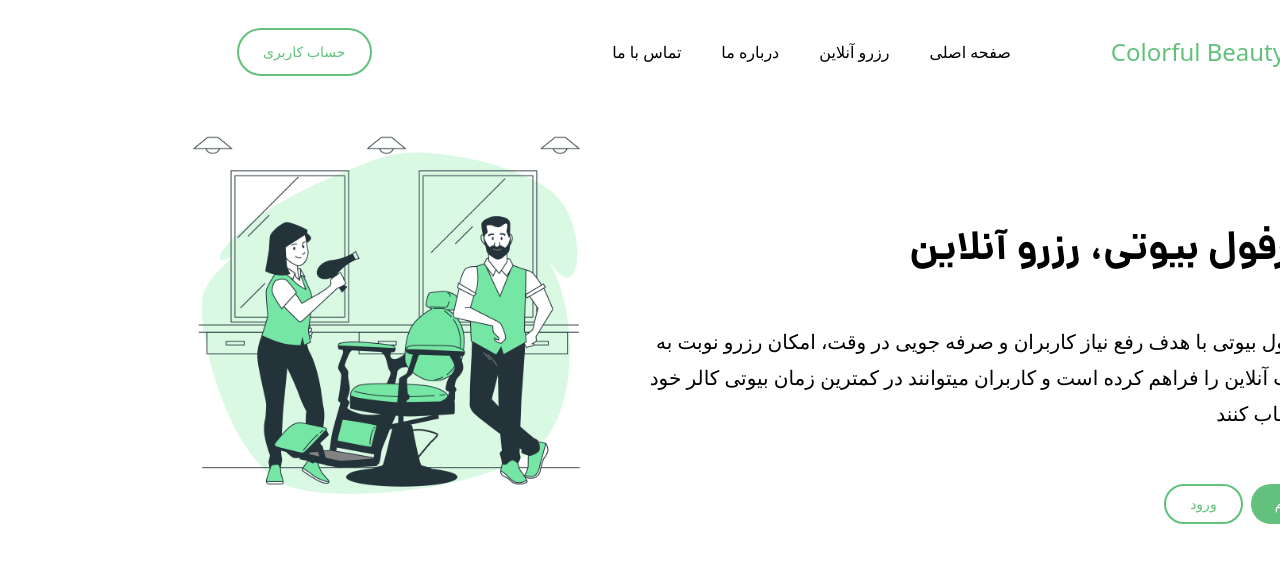
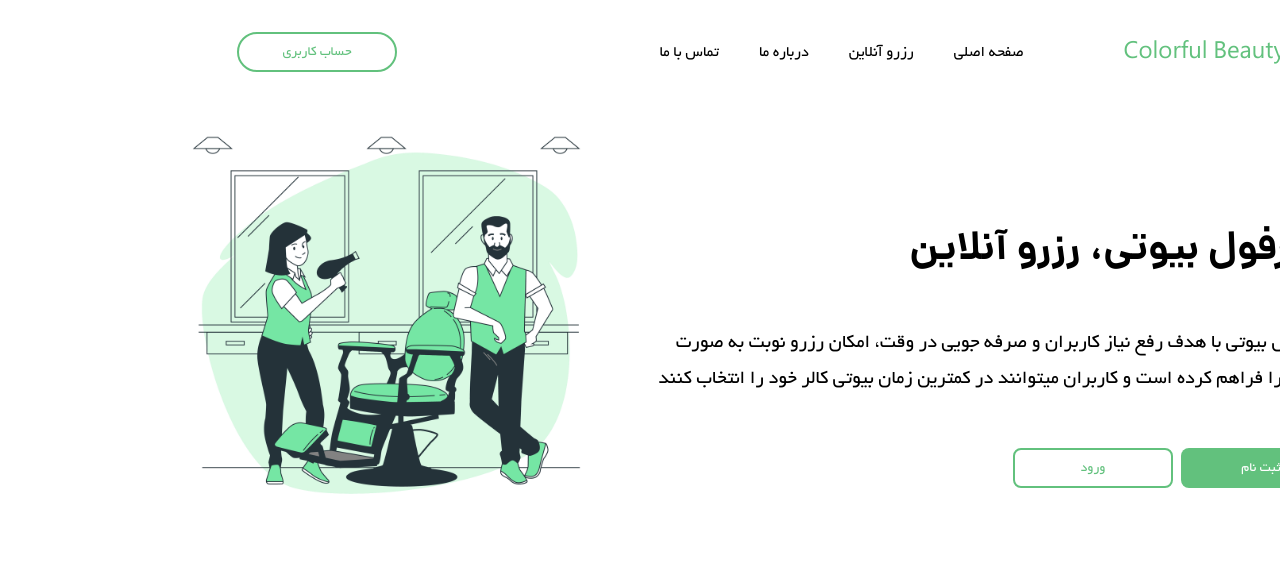
Before and after one commit to mohaddeseamel/site-reserve, a Vue app: page /dashboard in a window 1280 px wide. Shown: the top 562 px of the page. Built offline with nearby package versions, Linux system fonts and the light colour scheme.

Commit message:
fixed button

```diff
--- a/src/assets/main.css
+++ b/src/assets/main.css
@@ -13,5 +13,8 @@
     src: url("../../public/font-danaFanNum/DanaFaNum-Bold.woff2");
   }
   .dana-bold{
-    font-family: DanaFaNum;
+    font-family: DanaFaNum !important;
   }
+  *{
+    font-family:Yekan;
+  }
--- a/src/components/HeaderDashboard.vue
+++ b/src/components/HeaderDashboard.vue
@@ -25,7 +25,7 @@
       </div>
       <div class="userAccount px-12">
         <button
-          class="account-style text-[#62c17d] rounded-full lg:px-6 lg:py-3 p-2 text-sm bg-white hover:bg-[#62c17d] hover:text-white"
+          class="account-style text-[#62c17d] rounded-full w-40 py-2 text-sm bg-white hover:bg-[#62c17d] hover:text-white"
         >
           حساب کاربری
         </button>
@@ -51,12 +51,12 @@
           class="signin-signup lg:mt-10 mt-8 flex lg:justify-start justify-center"
         >
           <button
-            class="rounded-full px-6 py-2 text-sm ml-2  bg-[#62c17d] text-white"
+            class="rounded-lg  text-sm ml-2 w-40 py-2 bg-[#62c17d] text-white"
           >
             ثبت نام
           </button>
           <button
-            class="text-[#62c17d] rounded-full px-6 py-2 text-sm border-2 border-[#62c17d] hover:bg-[#62c17d] hover:text-white"
+            class="text-[#62c17d] rounded-lg w-40 py-2 text-sm border-2 border-[#62c17d] hover:bg-[#62c17d] hover:text-white"
           >
             ورود
           </button>
```
